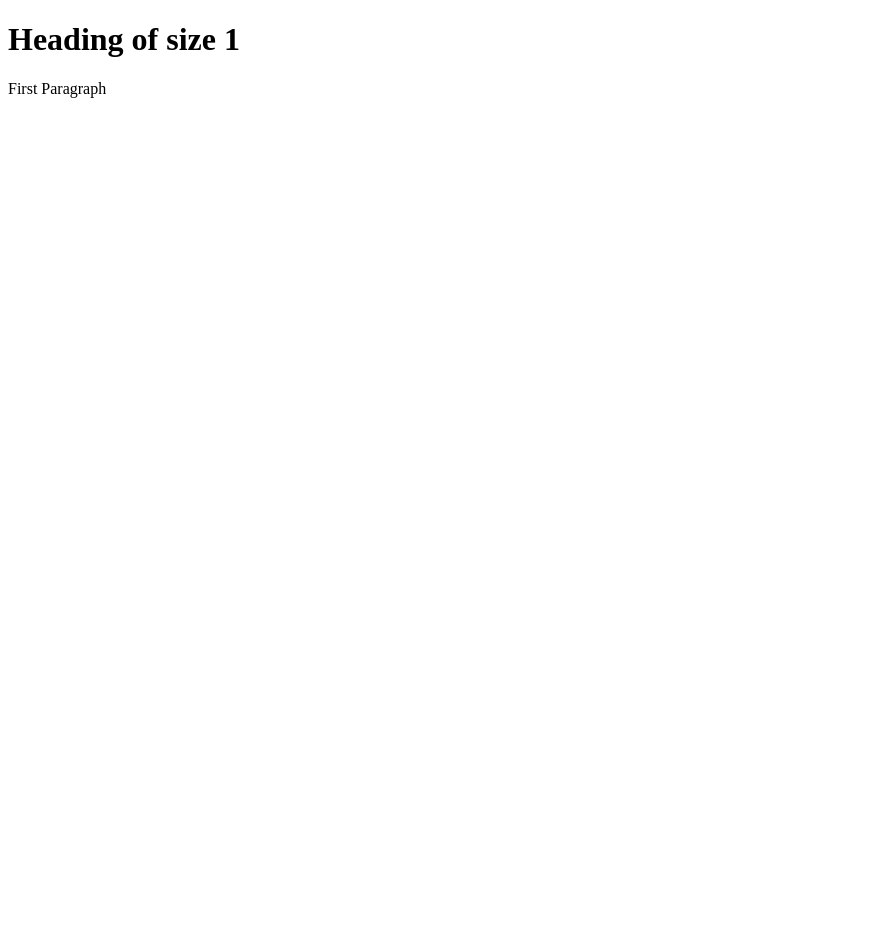
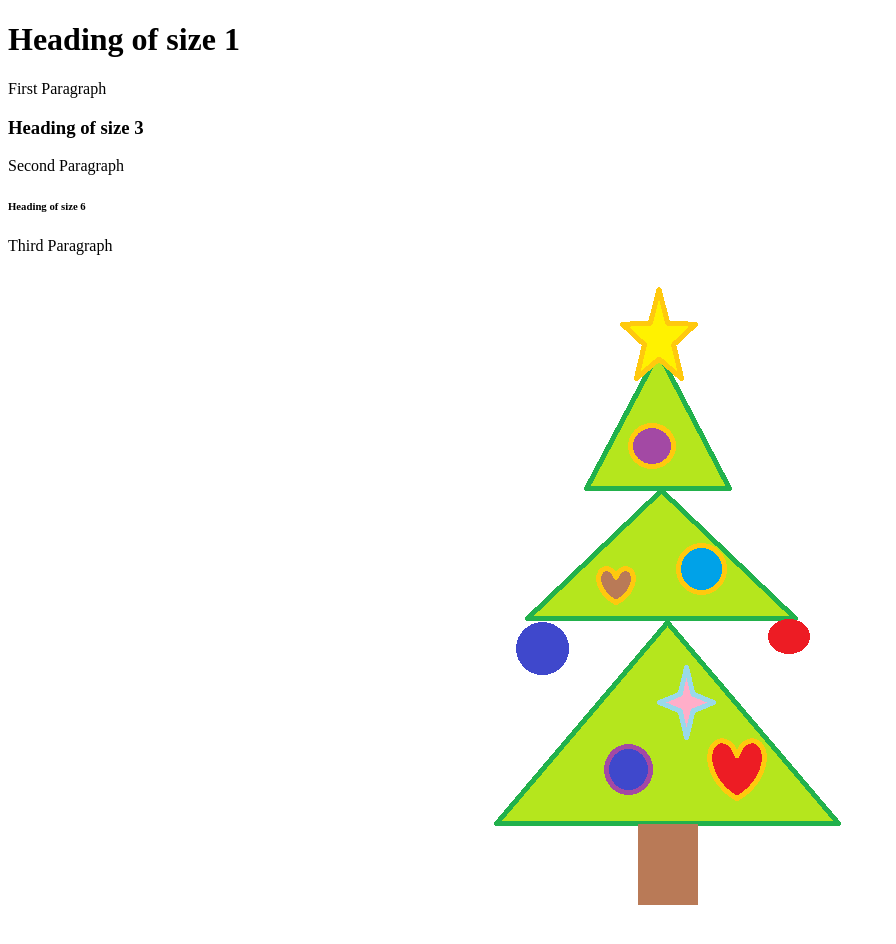
Before and after one commit to Olga-Chitsvarina/Web_Based_Systems, a plain HTML site: page HTML/Main_Concepts.html in a window 1280 px wide. Shown: the whole page, without its empty margins (0-896 px from the left). Before the commit the page ends 800 px from the top, so only its background shows below. Drawn offline with Linux system fonts and the light colour scheme.

Commit message:
Add files via upload

```diff
--- a/HTML/Main_Concepts.html
+++ b/HTML/Main_Concepts.html
@@ -8,6 +8,16 @@
 <body>
     <h1>Heading of size 1</h1>
     <p> First Paragraph </p>
+
+    <h3>Heading of size 3</h3>
+    <p> Second Paragraph</p>
+
+    <h6>Heading of size 6</h6>
+    <p> Third Paragraph</p>
+
+    <img src="tree.png">
+
+
 </body>
 
 </html>
```
Also changed, not shown: HTML/tree.png (added).
